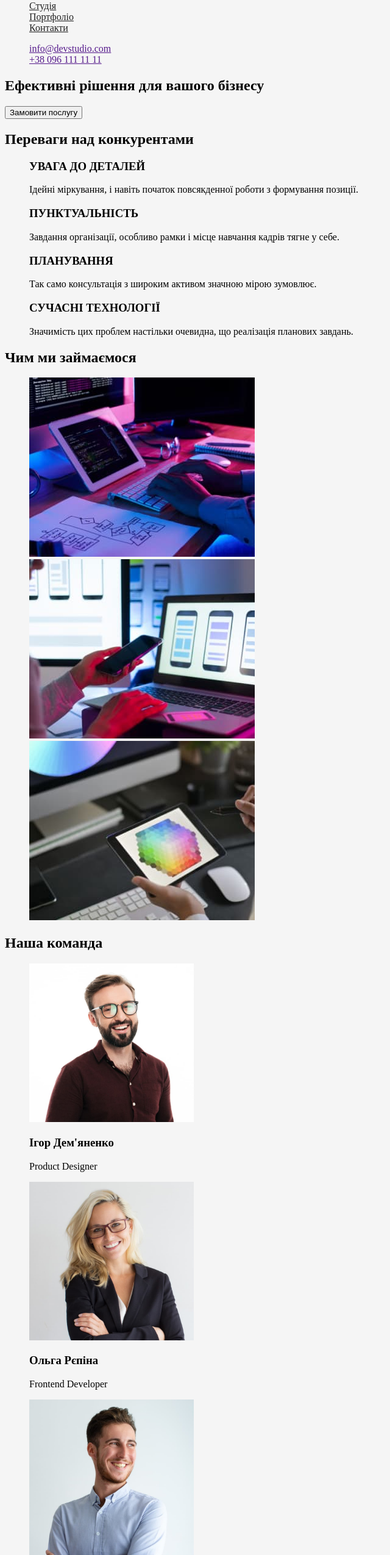
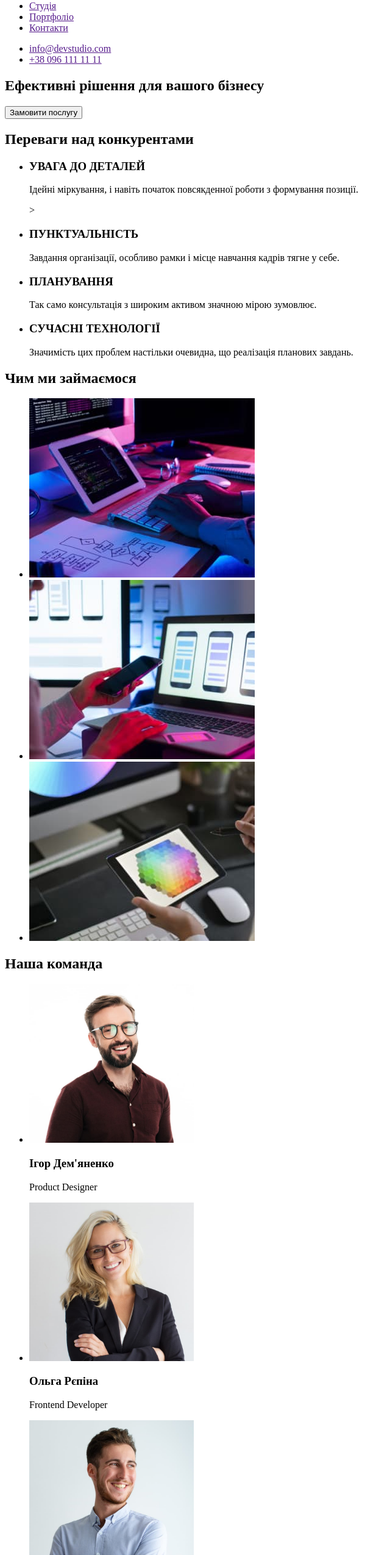
Before and after one commit to PavloHolotyuk/go-t-markup-hw-01, a plain HTML site: page index.html in a window 1280 px wide. Shown: the part 41-2591 px from the top of the page at 61% size, without its empty margins (0-640 px from the left). Drawn offline with Linux system fonts and the light colour scheme.

Commit message:
update 2.0

```diff
--- a/css/styles.css
+++ /dev/null
@@ -1,26 +0,0 @@
-
-
-/* Кнопки  #2196F3
-Текст в шапці кнопок background: #212121;
-
-Телефон в шапці - background: #757575;
-Ефективні рішення для вашого бізнесу -  background: #FFFFFF;
-Заливка кнопки - background: #2196F3;
-бекграунд - #F5F5F5
-*/
-body {
-    background-color: #F5F5F5;
-}
-.logo {
-    color: #000000;
-}
-ul {
-    list-style: none;
-}
-.site-nav a {
-color:#212121;
-}
-.site-nav .link:hover,
-.site-nav .link:focus{
-    color: #2196F3;
-}
--- a/index.html
+++ b/index.html
@@ -1,22 +1,21 @@
 <!DOCTYPE html>
-<html lang="ru">
+<html lang="uk">
 <head>
     <meta charset="UTF-8">
     <meta http-equiv="X-UA-Compatible" content="IE=edge">
     <meta name="viewport" content="width=device-width, initial-scale=1.0">
     <title>Document</title>
-    <link rel="stylesheet" href="./css/styles.css">
-</head>
+  </head>
 <body>
     <header>
         <nav>
             <a href="./index.html" class="logo">
                WebStudio
             </a>
-                 <ul class="site-nav">
-                    <li><a href="">Студія</a></li>
-                    <li><a href="">Портфоліо</a></li>
-                    <li><a href="">Контакти</a></li>
+                 <ul>
+                    <li><a href="" class="link">Студія</a></li>
+                    <li><a href="" class="link">Портфоліо</a></li>
+                    <li><a href="" class="link">Контакти</a></li>
                  </ul>
         </nav>
               <ul>
@@ -29,20 +28,16 @@
 
             <section>
                 <h1>Ефективні рішення для вашого бізнесу</h1>
-                <button name="button">Замовити послугу</button>
+                <button take="button">Замовити послугу</button>
             </section>
 
         <section>
             <h2> Переваги над конкурентами </h2>
             <ul>
-                <li><h3>УВАГА ДО ДЕТАЛЕЙ</h3>
-                    <p>Ідейні міркування, і навіть початок повсякденної роботи з формування позиції.</p>
-                    <h3>ПУНКТУАЛЬНІСТЬ</h3>
-                    <p>Завдання організації, особливо рамки і місце навчання кадрів тягне у себе.</p>
-                    <h3>ПЛАНУВАННЯ</h3>
-                    <p>Так само консультація з широким активом значною мірою зумовлює.</p>
-                    <h3>СУЧАСНІ ТЕХНОЛОГІЇ</h3>
-                    <p>Значимість цих проблем настільки очевидна, що реалізація планових завдань.</p></li>
+                <li><h3>УВАГА ДО ДЕТАЛЕЙ</h3><p>Ідейні міркування, і навіть початок повсякденної роботи з формування позиції.</p></li>>
+                <li><h3>ПУНКТУАЛЬНІСТЬ</h3><p>Завдання організації, особливо рамки і місце навчання кадрів тягне у себе.</p></li>
+                <li><h3>ПЛАНУВАННЯ</h3><p>Так само консультація з широким активом значною мірою зумовлює.</p></li>
+                <li><h3>СУЧАСНІ ТЕХНОЛОГІЇ</h3><p>Значимість цих проблем настільки очевидна, що реалізація планових завдань.</p></li>
             </ul>
         </section>
         <section>
@@ -58,18 +53,10 @@
         <section>
             <h2>Наша команда</h2>
             <ul>
-                <li><img src="./images/people1.jpg" alt="Фото працівника" width="270"></li>
-                <h3>Ігор Дем'яненко</h3>
-                <p>Product Designer</p>
-                <li><img src="./images/people2.jpg" alt="Фото працівника2" width="270"></li>
-                <h3>Ольга Рєпіна</h3>
-                <p>Frontend Developer</p>
-                <li><img src="./images/people3.jpg" alt="Фото працівника3" width="270"></li>
-                <h3>Микола Тарасов</h3>
-                <p>Marketing</p>
-                <li><img src="./images/people4.jpg" alt="Фото працівника4" width="270"></li>
-                <h3>Михайло Єрмаков</h3>
-                <p>UI Designer</p>
+                <li><img src="./images/people1.jpg" alt="Фото працівника" width="270"><h3>Ігор Дем'яненко</h3><p>Product Designer</p></li>
+                <li><img src="./images/people2.jpg" alt="Фото працівника2" width="270"><h3>Ольга Рєпіна</h3><p>Frontend Developer</p></li>
+                <li><img src="./images/people3.jpg" alt="Фото працівника3" width="270"><h3>Микола Тарасов</h3><p>Marketing</p></li>
+                <li><img src="./images/people4.jpg" alt="Фото працівника4" width="270"><h3>Михайло Єрмаков</h3><p>UI Designer</p></li>
             </ul>
         </section>
     </main>
```
